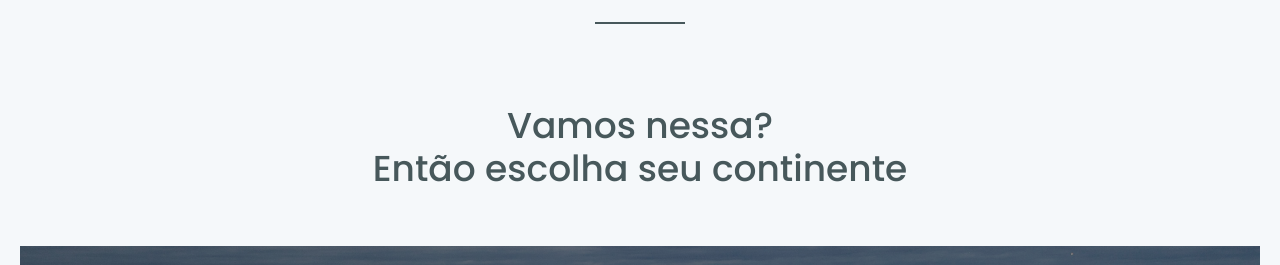
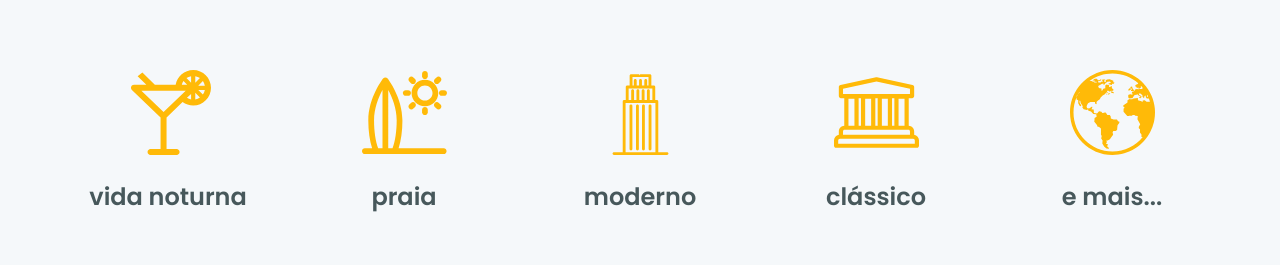
Before and after one commit to izakdvlpr-studies/ignite-reactjs-challenge-07, a Next.js app: page / in a window 1280 px wide. Shown: the part 493-758 px from the top of the page. Built offline with nearby package versions, Linux system fonts and the light colour scheme.

Commit message:
✨ feat: travel types component

```diff
--- /dev/null
+++ b/src/components/TravelTypes.tsx
@@ -0,0 +1,70 @@
+/* eslint-disable jsx-a11y/alt-text */
+
+import { Grid, GridItem, Flex, Image, Text, useBreakpointValue } from '@chakra-ui/react';
+
+interface TravelTypesItem {
+  icon: string;
+  text: string;
+}
+
+function TravelTypesItem({ icon, text }: TravelTypesItem) {
+  const isMobile = useBreakpointValue({
+    base: false,
+    sm: true,
+  });
+
+  return (
+    <Flex direction={['row', 'column']} align="center" justify="center">
+      {isMobile ? (
+        <Image src={icon} w="85px" h="85px" mb="6" />
+      ) : (
+        <Text color="yellow.400" fontSize="4xl" mr="2">
+          •
+        </Text>
+      )}
+
+      <Text fontWeight="600" color="gray.700" fontSize={['md', 'xl', '2xl']}>
+        {text}
+      </Text>
+    </Flex>
+  );
+}
+
+export function TravelTypes() {
+  return (
+    <Grid
+      w="100%"
+      maxW="1160px"
+      mt={['10', '32']}
+      mx="auto"
+      flexWrap="wrap"
+      justify="space-between"
+      align="center"
+      templateColumns={['1fr 1fr', '1fr 1fr', '1fr 1fr', 'repeat(5, 1fr)']}
+      gap={[1, 5]}
+    >
+      <GridItem>
+        <TravelTypesItem
+          icon="/images/icons/cocktail.svg"
+          text="vida noturna"
+        />
+      </GridItem>
+
+      <GridItem>
+        <TravelTypesItem icon="/images/icons/surf.svg" text="praia" />
+      </GridItem>
+
+      <GridItem>
+        <TravelTypesItem icon="/images/icons/building.svg" text="moderno" />
+      </GridItem>
+
+      <GridItem>
+        <TravelTypesItem icon="/images/icons/museum.svg" text="clássico" />
+      </GridItem>
+
+      <GridItem colSpan={[2, 2, 2, 1]}>
+        <TravelTypesItem icon="/images/icons/earth.svg" text="e mais..." />
+      </GridItem>
+    </Grid>
+  );
+}
```
